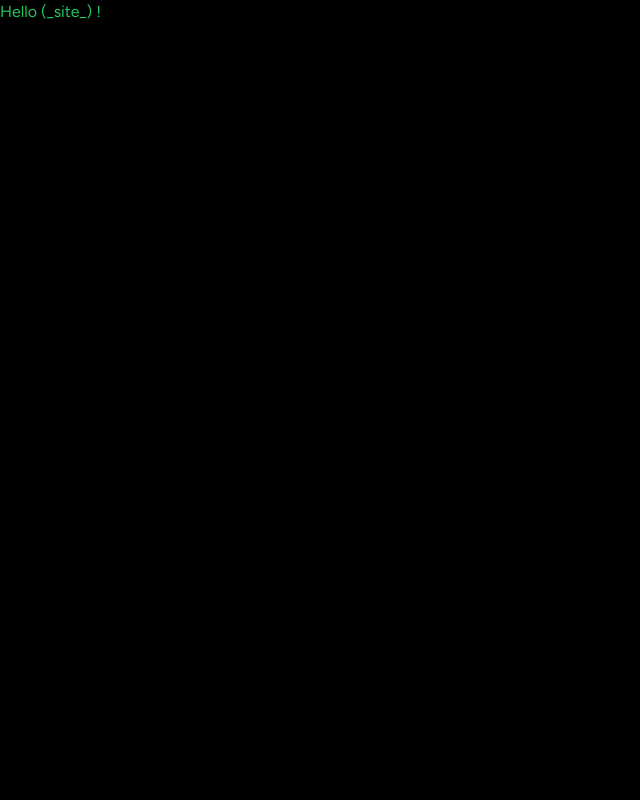
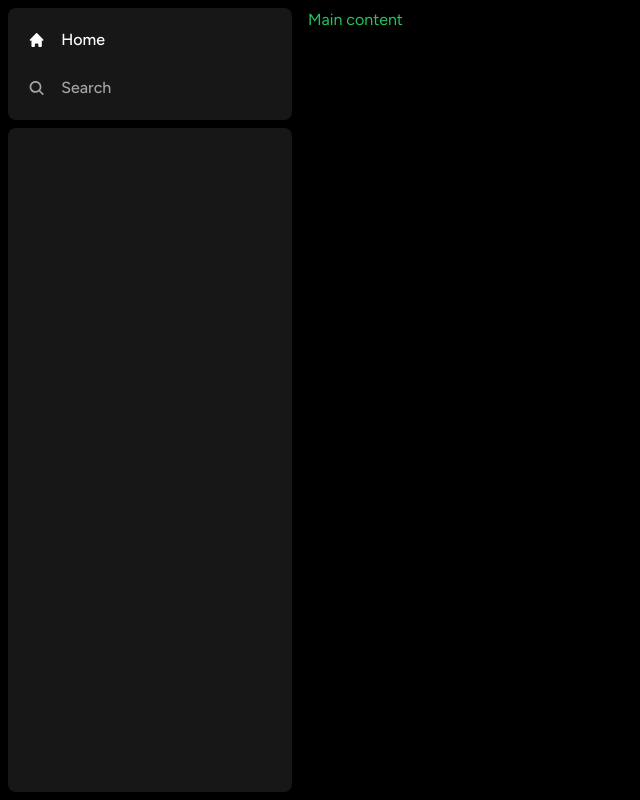
Before and after one commit to ArnaudBand/spotify, a Next.js app: page / in a window 1280 px wide. Shown: the whole page, without its empty margins (0-640 px from the left). Built offline with nearby package versions, Linux system fonts and the light colour scheme.

Commit message:
Add other structures of he app

```diff
--- a/app/(site)/page.tsx
+++ b/app/(site)/page.tsx
@@ -1,7 +1,7 @@
 export default function Home() {
   return (
     <div className="text-green-500">
-      Hello (_site_) !
+      Main content
     </div>
   )
 }
--- a/app/layout.tsx
+++ b/app/layout.tsx
@@ -1,6 +1,8 @@
 import type { Metadata } from 'next'
 import { Figtree } from 'next/font/google'
 import './globals.css'
+
+import Sidebar from '@/components/Sidebar'
 
 const inter = Figtree({ subsets: ['latin'] })
 
@@ -9,14 +11,18 @@
   description: 'Listen to music on Spotify.',
 }
 
-export default function RootLayout({
+export default function RootLayout ({
   children,
 }: {
   children: React.ReactNode
 }) {
   return (
     <html lang="en">
-      <body className={inter.className}>{children}</body>
+      <body className={inter.className}>
+        <Sidebar>
+          {children}
+        </Sidebar>
+      </body>
     </html>
   )
 }
--- /dev/null
+++ b/components/Box.tsx
@@ -0,0 +1,21 @@
+import React from "react";
+import { twMerge } from "tailwind-merge";
+
+interface BoxProps {
+  children: React.ReactNode;
+  className?: string;
+}
+
+const Box: React.FC<BoxProps> = ({
+  children,
+  className
+}) => {
+  return (
+    <div className={twMerge(`
+    bg-neutral-900 rounded-lg h-fit w-full`, className)}>
+      {children}
+    </div>
+  )
+};
+
+export default Box;
--- /dev/null
+++ b/components/Library.tsx
@@ -0,0 +1,16 @@
+import React from 'react'
+
+const Library = () => {
+  const onClick = () => {
+    console.log('click')
+  }
+  return (
+    <div className="flex flex-col">
+      <div className="flex items-center justify-between px-5 pt-4">
+        <div className="inline-flex items-center gap-x-2"></div>
+      </div>
+    </div>
+  )
+}
+
+export default Library;
--- /dev/null
+++ b/components/Sidebar.tsx
@@ -0,0 +1,58 @@
+"use client";
+
+import { usePathname } from "next/navigation";
+import { useMemo } from "react";
+import { HiHome } from "react-icons/hi";
+import { IoSearch } from "react-icons/io5";
+import Box from "./Box";
+import SidebarItem from "./SidebarItem";
+import React from "react";
+import Library from "./Library";
+
+interface SidebarProps {
+  children: React.ReactNode;
+}
+
+const Sidebar = ({ children }: SidebarProps) => {
+  const pathname = usePathname()
+
+  const routes = useMemo(() => [
+    {
+      icon: HiHome,
+      name: 'Home',
+      href: '/',
+      active: pathname !== '/search',
+    },
+    {
+      icon: IoSearch,
+      name: 'Search',
+      href: '/search',
+      active: pathname === '/search',
+    }
+  ], [pathname])
+
+  return (
+    <div className="flex h-full">
+      <div className="hidden md:flex flex-col gap-y-2 bg-black h-full p-2 w-[300px]">
+        <Box>
+          <div className="flex flex-col gap-y-4 px-5 py-4">
+            {routes.map((route) => (
+              <SidebarItem
+                key={route.name}
+                {...route}
+              />
+            ))}
+          </div>
+        </Box>
+        <Box className="overflow-y-auto h-full">
+         <Library />
+        </Box>
+      </div>
+      <main className="flex-1 overflow-y-auto p-2 h-full">
+        {children}
+      </main>
+    </div>
+  )
+};
+
+export default Sidebar;
--- /dev/null
+++ b/components/SidebarItem.tsx
@@ -0,0 +1,31 @@
+import React from 'react';
+import Link from 'next/link';
+import { IconType } from 'react-icons';
+import { twMerge } from 'tailwind-merge';
+
+interface SidebarItemProps {
+  icon: IconType;
+  name: string;
+  href: string;
+  active?: boolean;
+};
+
+const SidebarItem: React.FC<SidebarItemProps> = ({
+  icon: Icon,
+  name,
+  href,
+  active,
+}) => {
+  return (
+    <Link href={href} className={
+      twMerge(`
+      flex flex-row h-auto items-center w-full gap-x-4 text-md font-medium cursor-pointer hover:text-white transition text-neutral-400 py-1`,
+      active && 'text-white')}
+    >
+      <Icon size={20} />
+      <span className='truncate w-full'>{name}</span>
+    </Link>
+  )
+};
+
+export default SidebarItem;
```
Also changed, not shown: package.json (+6 -4 lines), tsconfig.json (+17 -4 lines), 1 other file (tests, documents, lock files or other folders).
